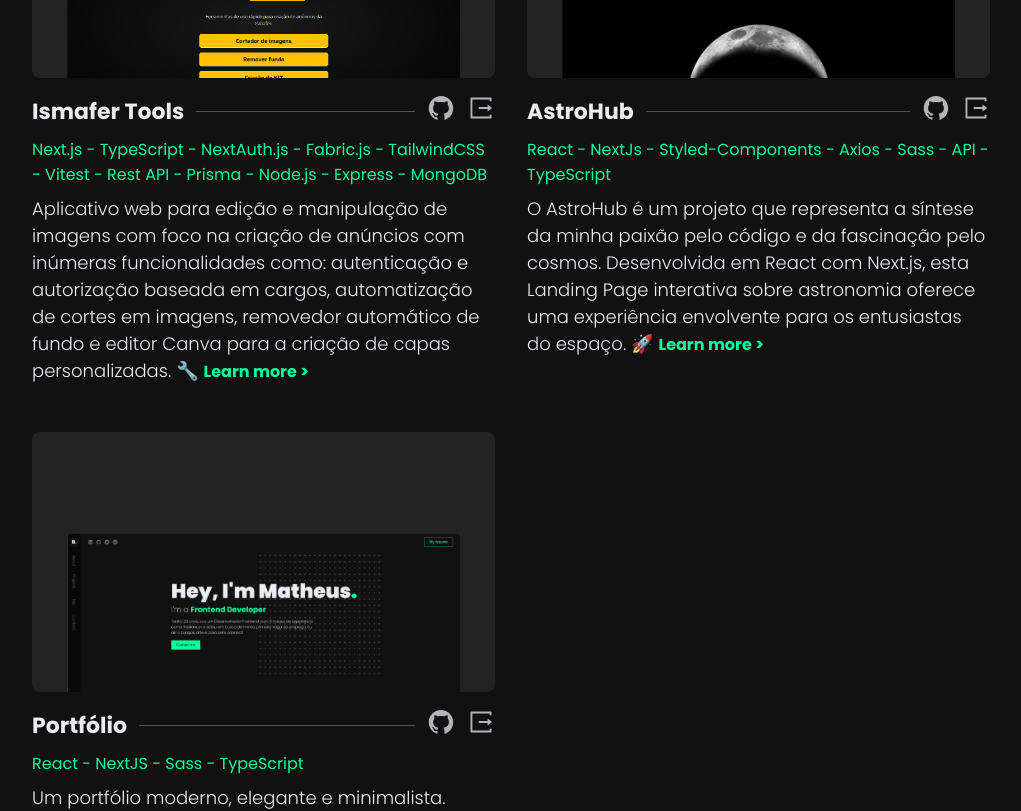
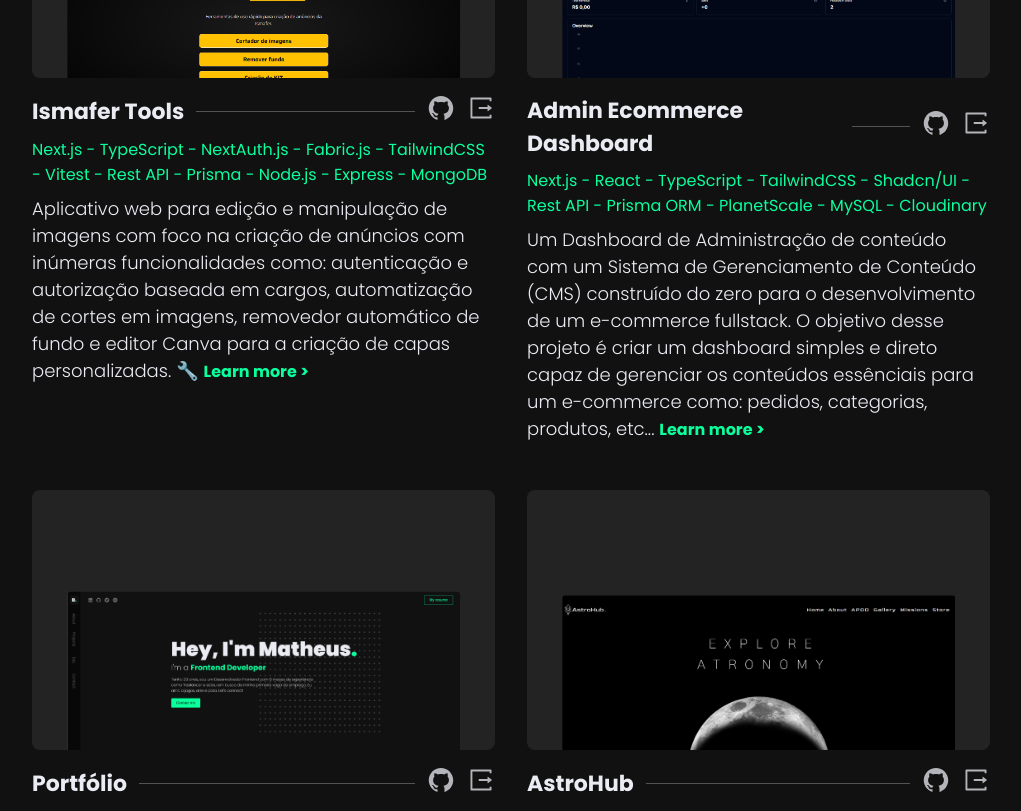
Before and after one commit to omatheusant/steam-portfolio-typescript, a Next.js app: page / in a window 1280 px wide. Shown: the part 2180-2991 px from the top of the page, without its empty margins (159-1180 px from the left). Built offline with nearby package versions, Linux system fonts and the light colour scheme.

Commit message:
update projects

```diff
--- a/components/home/projects/Projects.tsx
+++ b/components/home/projects/Projects.tsx
@@ -20,9 +20,9 @@ const projects = [
   {
     title: "Ismafer Tools",
     imgSrc: "project-imgs/ismafer-tools.png",
-    code: "https://github.com/ismaferFerramentas/ismafer-tools",
+    code: "https://github.com/omatheusant/ismafer-tools-guest",
     projectLink: "https://ismafer-tools-main.vercel.app/",
-    tech: ["Next.js", "TypeScript", "NextAuth.js", "Fabric.js", "TailwindCSS", "Vitest", "Rest API", "Prisma", "Node.js", "Express", "MongoDB" ],
+    tech: ["Next.js", "TypeScript", "NextAuth.js", "Fabric.js", "TailwindCSS", "Vitest", "Rest API", "Prisma", "Node.js", "Express", "MongoDB"],
     description:
       "Aplicativo web para edição e manipulação de imagens com foco na criação de anúncios com inúmeras funcionalidades como: autenticação e autorização baseada em cargos, automatização de cortes em imagens, removedor automático de fundo e editor Canva para a criação de capas personalizadas. 🔧",
     modalContent: (
@@ -33,27 +33,22 @@ const projects = [
     ),
   },
   {
-    title: "AstroHub",
-    imgSrc: "project-imgs/astrohub.png",
-    code: "https://github.com/omatheusant/astrohub-oficial",
-    projectLink: "https://astrohub.vercel.app/",
-    tech: ["React", "NextJs", "Styled-Components", "Axios", "Sass", "API", "TypeScript"],
+    title: "Admin Ecommerce Dashboard",
+    imgSrc: "project-imgs/ecommerce-store.png",
+    code: "https://github.com/omatheusant/ismafer-tools-guest",
+    projectLink: "https://ecommerce-admin-dashoard.vercel.app/",
+    tech: ["Next.js", "React", "TypeScript", "TailwindCSS", "Shadcn/UI", "Rest API", "Prisma ORM", "PlanetScale", "MySQL", "Cloudinary"],
     description:
-      "O AstroHub é um projeto que representa a síntese da minha paixão pelo código e da fascinação pelo cosmos. Desenvolvida em React com Next.js, esta Landing Page interativa sobre astronomia oferece uma experiência envolvente para os entusiastas do espaço. 🚀",
+      "Um Dashboard de Administração de conteúdo com um Sistema de Gerenciamento de Conteúdo (CMS) construído do zero para o desenvolvimento de um e-commerce fullstack. O objetivo desse projeto é criar um dashboard simples e direto capaz de gerenciar os conteúdos essênciais para um e-commerce como: pedidos, categorias, produtos, etc...",
     modalContent: (
       <>
-        <p>
-          Principais características e tecnologias utilizadas:
-        </p>
-        <p> Decidi utilizar o axios para consumir três APIs diferentes, que são:</p>
-
-        <p>Astronomy Picture of the Day: API da NASA usada para exibir { "imagem do dia" }de acordo com a data atual.</p>
-
-        <p>SpaceNews API: Minha própria API desenvolvida com Node.js e Express com o objetivo de exibir notícias acerca do espaço.</p>
-
-        <p>SolarSystem OpenData: Usada para exibir dados atualizados em tempo real sobre o sistema solar.</p>
-
-        <p>Para as animações e slide, utilizei as libs framer-motion e swiper slide.</p>
+        <h2>Principais características</h2>
+        <p>Next.js 14 App Router para a criação de uma aplicação fullstack com alto desempenho e roteamento dinâmico</p>
+        <p>Tailind e Shadcn/ui para a estilização e criação de componentes reutilizáveis</p>
+        <p>Rotas de API dinâmicas para a criação, manuntenção e gerenciamento de conteúdos do e-commerce.</p>
+        <p>Prisma ORM + PlanetScale + MySQL para o gerenciamento de dados</p>
+        <p>Cloudinary para o upload e armazenamento de imagens na nuvem. Possibilitando um sistema simples de upload e gerenciamento de imagens para cada produto.</p>
+        <p>Stripe foi o intermediador escolhido para a realização de pagamentos e checkout</p>
       </>
     ),
   },
@@ -67,14 +62,44 @@ const projects = [
       "Um portfólio moderno, elegante e minimalista. Steam é um projeto designado para desenvolvedores/designers com o objetivo de ser um template completo com componentes reutilizáveis.",
     modalContent: (
       <>
+        <h2>Principais características</h2>
         <p>
           Desenvolvido em React com Next.js, esse template busca oferecer uma interface moderna, elegante e direta. Onde todas as informações são dispostas em uma única página com componentes interativos e dinâmicos.
         </p>
         <p>
-            Foi utilizado o Sass para as estilizações. Além disso, as variáveis globais possibilitam uma fácil edição de cores, tornando o template ainda mais fácil de ser completamente editável.
+          Foi utilizado o Sass para as estilizações. Além disso, as variáveis globais possibilitam uma fácil edição de cores, tornando o template ainda mais fácil de ser completamente editável.
         </p>
+        <p>Typescript para uma tipagem estática e segura, possibilitando uma maior segurança de código.</p>
       </>
     ),
   },
+  {
+    title: "AstroHub",
+    imgSrc: "project-imgs/astrohub.png",
+    code: "https://github.com/omatheusant/astrohub-oficial",
+    projectLink: "https://astrohub.vercel.app/",
+    tech: ["React", "NextJs", "Styled-Components", "Axios", "Sass", "REST API", "TypeScript"],
+    description:
+      "O AstroHub é um projeto que representa a síntese da minha paixão pelo código e da fascinação pelo cosmos. Desenvolvida em React com Next.js, esta Landing Page interativa sobre astronomia oferece uma experiência envolvente para os entusiastas do espaço. 🚀",
+    modalContent: (
+      <>
+        <h2>
+          Principais características
+        </h2>
+
+        <p>Landing Page simples e intuitiva desenvolvida em Nextjs para uma boa performance.</p>
+        <p>Estilização feita com Sass e Styled-Components visando a criação de estilos reutilizáveis e de fácil manutenção</p>
+        <p>Axios foi a biblioteca utilizada para realizar o fetch nas APIs necessárias para o projeto devido a sua segurança e fácil usabilidade </p>
+
+        <p>Astronomy Picture of the Day: API da NASA usada para exibir {"imagem do dia"}de acordo com a data atual.</p>
+
+        <p>SpaceNews API: Minha própria API desenvolvida com Node.js e Express com o objetivo de exibir notícias acerca do espaço.</p>
+
+        <p>SolarSystem OpenData: Usada para exibir dados atualizados em tempo real sobre o sistema solar.</p>
+
+        <p>Para as animações e slide, foi utilizado as bibliotecas framer-motion e swiper-slide.</p>
+      </>
+    ),
+  }
 
 ];
```
Also changed, not shown: public/project-imgs/ecommerce-store.png (added).
